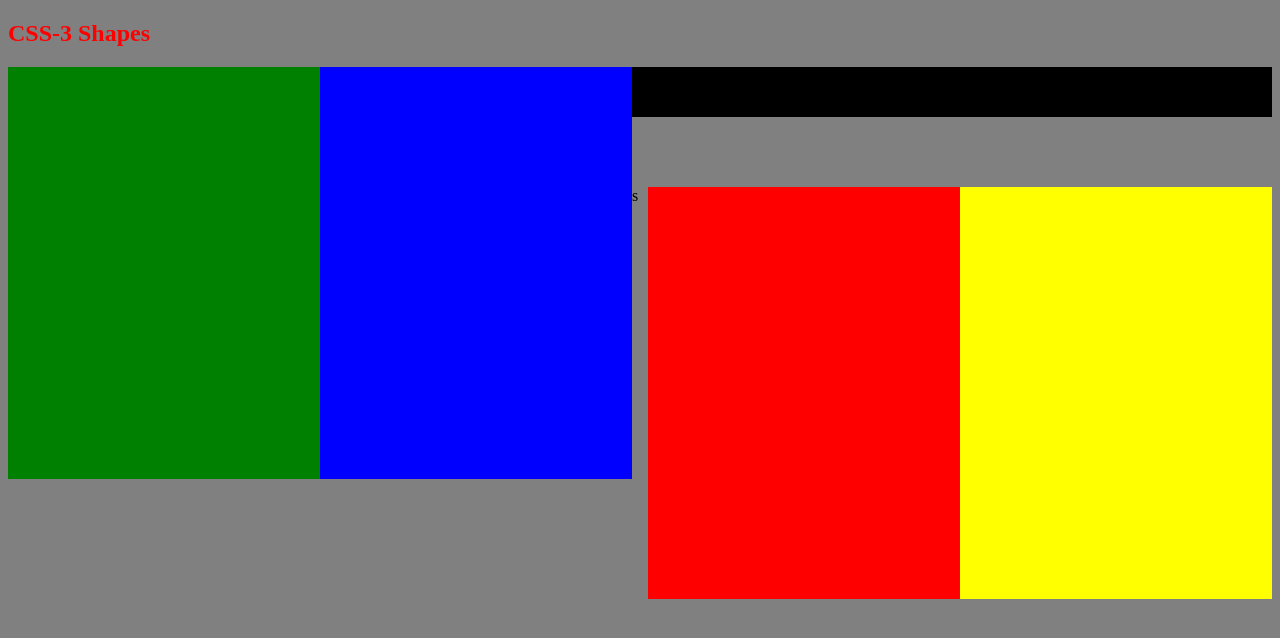
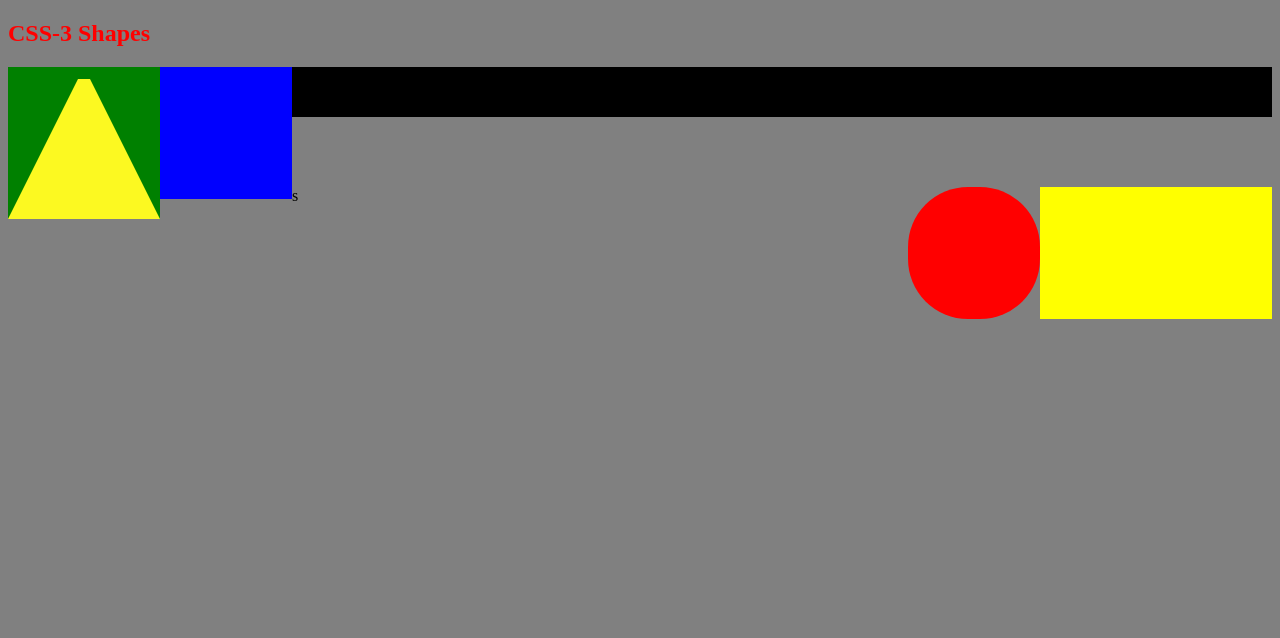
Before and after one commit to nelsonkimaiga/CSS3-Animations, a plain HTML site: page Kimaiga/index.html in a window 1280 px wide. Drawn offline with Linux system fonts and the light colour scheme.

Commit message:
Commit with readmes

```diff
--- a/Kimaiga/index.html
+++ b/Kimaiga/index.html
@@ -14,8 +14,13 @@
 
 <div class="shapes" style="background-color:black">
 <div style="display:inline">
-<div class="triangle" style="background-color:green; padding:6px; width: 300px; height:400px; float:left; border: 1px;"></div>
-<div class="square" style="background-color:blue; padding:6px; width: 300px; height:400px; float:left; border: 1px;"></div>
+<div class="triangle" style="background-color:green; padding:6px; width: 300px; height:400px; float:left; border: 1px; width: 0;
+    height: 0;
+    border-bottom: 140px solid #fcf921;
+    border-left: 70px solid transparent;
+    border-right: 70px solid transparent;"></div>
+<div class="square" style="background-color:blue; padding:6px; width: 300px; height:400px; float:left; border: 1px; width: 120px;
+    height: 120px;"></div>
 
 
 <div class="thesquare" style="width: 120px; height: 120px; background: #7fee1d; moz-border-radius: 60px; webkit-border-radius: 60px; border-radius: 60px;"></div><div>
@@ -24,8 +29,14 @@
 
 <div class="descriptionsqaure"></div>
 
-<div class="rectangle" style="background-color:yellow; padding:6px; width: 300px; height:400px; float:right; border: 1px;"></div>
-<div class="circle" style="background-color:red; padding:6px; width: 300px; height:400px; float:right; border: 1px;" ></div>
+<div class="rectangle" style="background-color:yellow; padding:6px; width: 300px; height:400px; float:right; border: 1px; width: 220px;
+    height: 120px;"></div>
+<div class="circle" style="background-color:red; padding:6px; width: 300px; height:400px; float:right; border: 1px; width: 120px;
+    height: 120px; width: 120px;
+    height: 120px;
+    -moz-border-radius: 60px;
+    -webkit-border-radius: 60px;
+    border-radius: 60px;" ></div>
 
 
 
```
